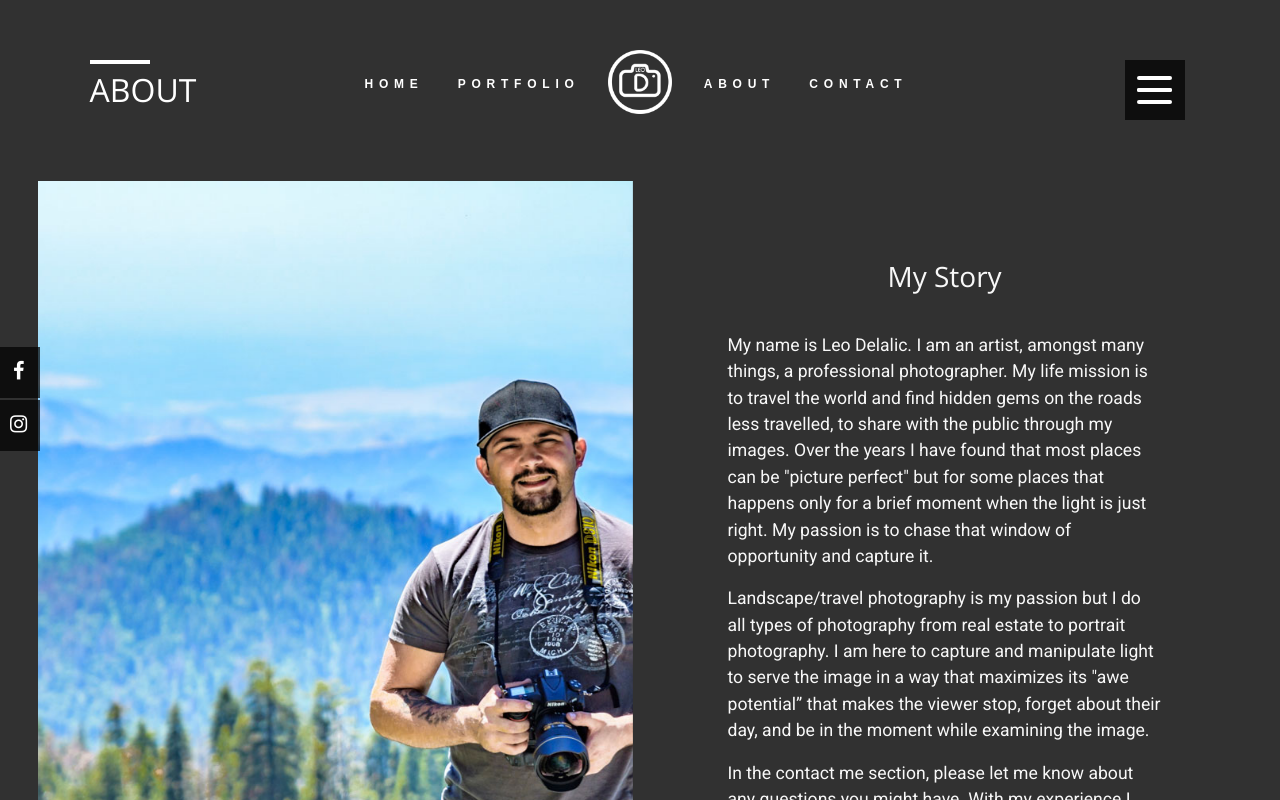
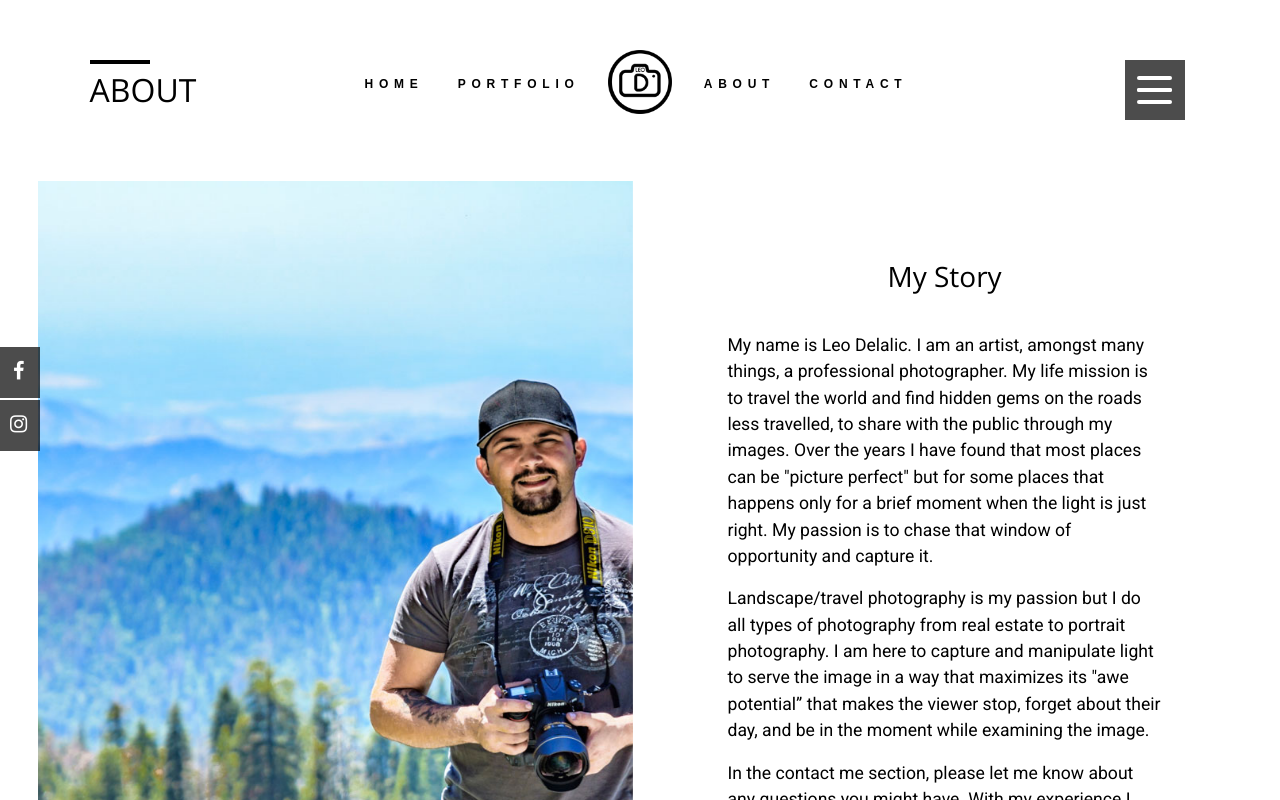
Before and after one commit to kdelalic/leodphotography.com, a plain HTML site: page about/index.html in a window 1280 px wide. Drawn offline with nearby package versions, Linux system fonts and the light colour scheme.

Commit message:
Change portfolio, about to white background

```diff
--- a/about/index.html
+++ b/about/index.html
@@ -51,7 +51,7 @@
 	<link rel="stylesheet" type="text/css" href="../assets/css/about.css">
 
 </head>
-<body class="dark">
+<body>
 
 	<div class="logo-header" data-aos="fade">
 		<div class="fedora"></div>
@@ -101,7 +101,7 @@
 			</div>
 		</a-->
 		<a class="logo-circle" href="../index.html">
-                <img src="../assets/images/circinv.png"/>
+                <img src="../assets/images/logo-circle.png"/>
         </a>
 		<ul>
 			<li><a href="../index.html">HOME</a></li>
--- a/assets/css/about.css
+++ b/assets/css/about.css
@@ -3,7 +3,6 @@
 }
 
 body {
-	background-color: #313131;
 	width: 100%;
 	height: 100%;
 	margin: 0;
@@ -69,7 +68,6 @@ section .cover img {
 section .content {
 	position: absolute;
 	display: block;
-	background: rgba(0, 0, 0, 0.3);
 	width: 100%;
 	height: 100%;
 	z-index: 2;
@@ -90,7 +88,6 @@ section .text {
 
 .container {
 	padding: 0;
-	background-color: #313131;
 	height: 81vh;
 	margin-top: 1vh;
 }
@@ -104,9 +101,8 @@ section .text {
 }
 
 .about-info {
-	background-color: #313131;
 	display:flex;
-	color: white;
+	color: black;
 	height: 100%;
 	padding: 5rem;
 	flex-direction: column;
@@ -115,7 +111,7 @@ section .text {
 }
 
 .about-info p {
-	color: #f8f8f8;;
+	color: black;
 	font-size: 1.1rem;
 	font-family: 'Roboto', sans-serif;
 }
@@ -123,7 +119,7 @@ section .text {
 .about-info h3 {
 	text-align: center;
 	padding-bottom: 2rem;
-	color: #f8f8f8;;
+	color: black;
 }
 
 .carousel-item img {
@@ -162,11 +158,11 @@ section .text {
 
 .logo-header {
   z-index: 99;
-  color: white;
+  color: black;
 }
 
 .fedora {
-  border-color: white;
+  border-color: black;
 }
 
 .carousel, .carousel-inner, .carousel-item, .carousel img {
--- a/assets/css/main.css
+++ b/assets/css/main.css
@@ -731,7 +731,6 @@ body.dark .fedora {
 }
 
 .about-info {
-	background-color: #313131;
 	display:flex;
 	color: white;
 	height: 100%;
--- a/assets/css/portfolio.css
+++ b/assets/css/portfolio.css
@@ -1,7 +1,3 @@
-body {
-  background: #313131;
-}
-
 .portfolio {
   margin: 0vh 7vw;
   display: flex;
@@ -67,10 +63,6 @@ body {
 .logo-header {
   z-index: 99;
   color: white;
-}
-
-.fedora {
-  border-color: white;
 }
 
 /* Smartphones (portrait and landscape) ----------- */
```
Also changed, not shown: portfolio/index.html (+2 -2 lines), 1 other file.
